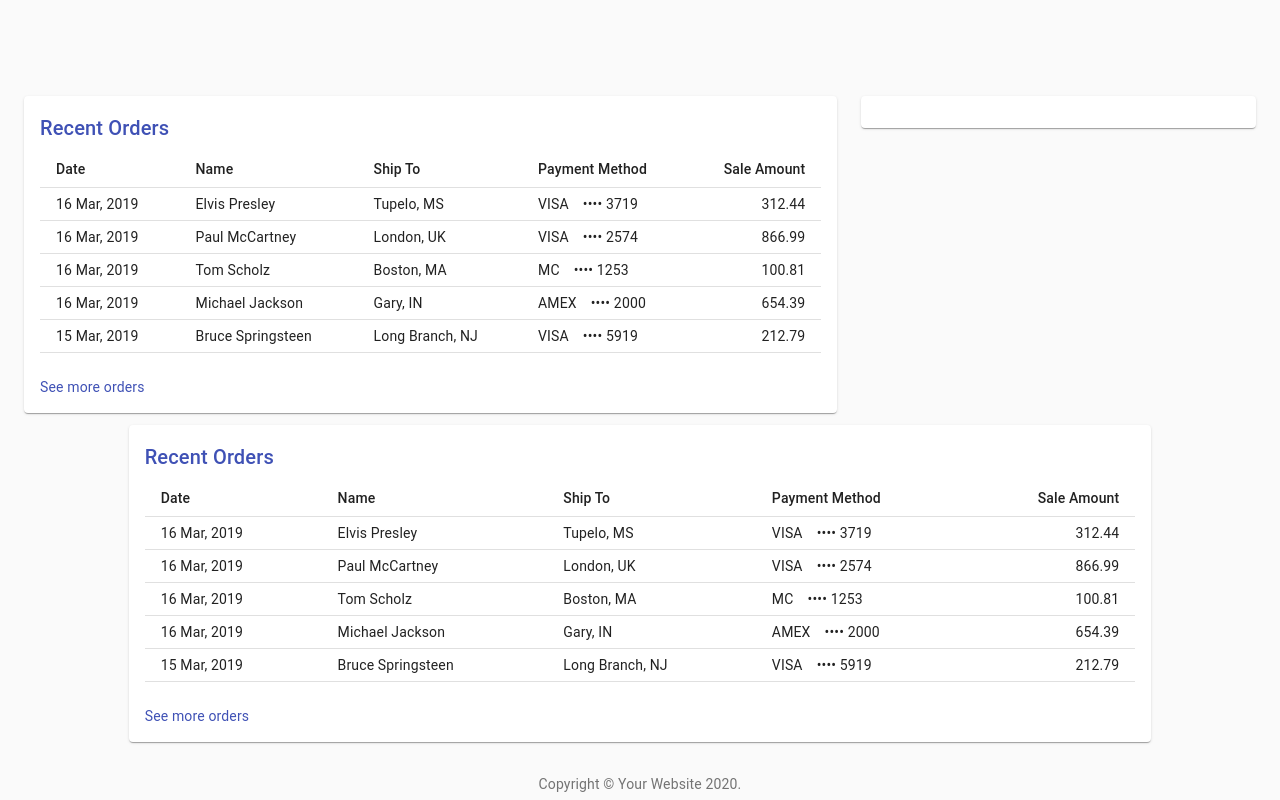
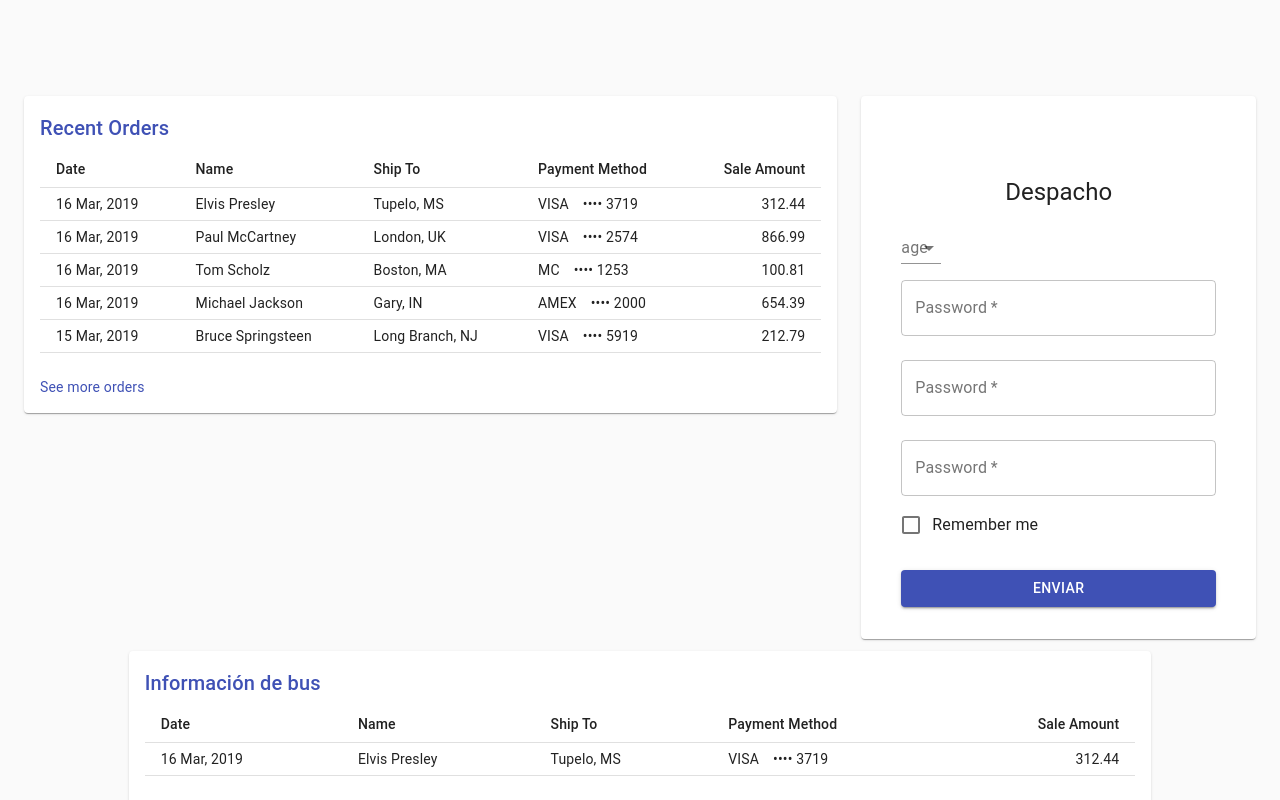
Before and after one commit to P4UL92/MonitoreoDashboard, a React (Create React App) app: page /monitor in a window 1280 px wide. Built offline with nearby package versions, Linux system fonts and the light colour scheme.

Commit message:
third commit

```diff
--- /dev/null
+++ b/src/Components/Dispatch.js
@@ -0,0 +1,111 @@
+import React from "react";
+import Button from "@material-ui/core/Button";
+import CssBaseline from "@material-ui/core/CssBaseline";
+import TextField from "@material-ui/core/TextField";
+import FormControlLabel from "@material-ui/core/FormControlLabel";
+import Checkbox from "@material-ui/core/Checkbox";
+import Typography from "@material-ui/core/Typography";
+import Container from "@material-ui/core/Container";
+import FormControl from "@material-ui/core/FormControl";
+import InputLabel from "@material-ui/core/InputLabel";
+import MenuItem from "@material-ui/core/MenuItem";
+import Select from "@material-ui/core/Select";
+import { makeStyles } from "@material-ui/core/styles";
+
+const useStyles = makeStyles((theme) => ({
+  paper: {
+    marginTop: theme.spacing(8),
+    display: "flex",
+    flexDirection: "column",
+    alignItems: "center"
+  },
+  form: {
+    width: "100%", // Fix IE 11 issue.
+    marginTop: theme.spacing(1)
+  },
+  submit: {
+    margin: theme.spacing(3, 0, 2)
+  }
+}));
+
+export default function Dsipatch() {
+  const classes = useStyles();
+
+  return (
+    <Container component="main" maxWidth="xs">
+      <CssBaseline />
+      <div className={classes.paper}>
+        <Typography component="h1" variant="h5">
+          Despacho
+        </Typography>
+        <form className={classes.form} noValidate>
+          <FormControl>
+            <InputLabel htmlFor="age-simple">age</InputLabel>
+            <Select value="">
+              <TextField
+                variant="outlined"
+                margin="normal"
+                required
+                fullWidth
+                name=""
+                label="Selecciona"
+                id="password"
+                autoComplete="current-password"
+              />
+              <MenuItem value={10}>Ten</MenuItem>
+              <MenuItem value={20}>Twenty</MenuItem>
+              <MenuItem value={30}>Thirty</MenuItem>
+            </Select>
+          </FormControl>
+
+          <TextField
+            variant="outlined"
+            margin="normal"
+            required
+            fullWidth
+            name="password"
+            label="Password"
+            type="password"
+            id="password"
+            autoComplete="current-password"
+          />
+          <TextField
+            variant="outlined"
+            margin="normal"
+            required
+            fullWidth
+            name="password"
+            label="Password"
+            type="password"
+            id="password"
+            autoComplete="current-password"
+          />
+          <TextField
+            variant="outlined"
+            margin="normal"
+            required
+            fullWidth
+            name="password"
+            label="Password"
+            type="password"
+            id="password"
+            autoComplete="current-password"
+          />
+          <FormControlLabel
+            control={<Checkbox value="remember" color="primary" />}
+            label="Remember me"
+          />
+          <Button
+            type="submit"
+            fullWidth
+            variant="contained"
+            color="primary"
+            className={classes.submit}
+          >
+            Enviar
+          </Button>
+        </form>
+      </div>
+    </Container>
+  );
+}
--- /dev/null
+++ b/src/Components/Info.js
@@ -0,0 +1,71 @@
+import React from "react";
+import Link from "@material-ui/core/Link";
+import { makeStyles } from "@material-ui/core/styles";
+import Table from "@material-ui/core/Table";
+import TableBody from "@material-ui/core/TableBody";
+import TableCell from "@material-ui/core/TableCell";
+import TableHead from "@material-ui/core/TableHead";
+import TableRow from "@material-ui/core/TableRow";
+import Title from "./Title";
+
+// Generate Order Data
+function createData(id, date, name, shipTo, paymentMethod, amount) {
+  return { id, date, name, shipTo, paymentMethod, amount };
+}
+
+const rows = [
+  createData(
+    0,
+    "16 Mar, 2019",
+    "Elvis Presley",
+    "Tupelo, MS",
+    "VISA ⠀•••• 3719",
+    312.44
+  )
+];
+
+function preventDefault(event) {
+  event.preventDefault();
+}
+
+const useStyles = makeStyles((theme) => ({
+  seeMore: {
+    marginTop: theme.spacing(3)
+  }
+}));
+
+export default function ListedBuses() {
+  const classes = useStyles();
+  return (
+    <React.Fragment>
+      <Title>Información de bus</Title>
+      <Table size="small">
+        <TableHead>
+          <TableRow>
+            <TableCell>Date</TableCell>
+            <TableCell>Name</TableCell>
+            <TableCell>Ship To</TableCell>
+            <TableCell>Payment Method</TableCell>
+            <TableCell align="right">Sale Amount</TableCell>
+          </TableRow>
+        </TableHead>
+        <TableBody>
+          {rows.map((row) => (
+            <TableRow key={row.id}>
+              <TableCell>{row.date}</TableCell>
+              <TableCell>{row.name}</TableCell>
+              <TableCell>{row.shipTo}</TableCell>
+              <TableCell>{row.paymentMethod}</TableCell>
+              <TableCell align="right">{row.amount}</TableCell>
+            </TableRow>
+          ))}
+        </TableBody>
+      </Table>
+      <div className={classes.seeMore}>
+        <Link color="primary" href="#" onClick={preventDefault}>
+          See more orders
+        </Link>
+      </div>
+    </React.Fragment>
+  );
+}
--- a/src/Monitor.js
+++ b/src/Monitor.js
@@ -8,6 +8,8 @@ import Grid from "@material-ui/core/Grid";
 import Paper from "@material-ui/core/Paper";
 import Link from "@material-ui/core/Link";
 import ListedBuses from "./Components/ListedBuses";
+import Info from "./Components/Info";
+import Dispatch from "./Components/Dispatch";
 
 function Copyright() {
   return (
@@ -62,14 +64,16 @@ export default function Monitor() {
               </Paper>
             </Grid>
             <Grid item xs={4}>
-              <Paper className={classes.paper}></Paper>
+              <Paper className={classes.paper}>
+                <Dispatch />
+              </Paper>
             </Grid>
           </Grid>
           <Grid container spacing={3} justify="center">
             {/* Bus info */}
             <Grid item xs={10}>
               <Paper className={classes.paper}>
-                <ListedBuses />
+                <Info />
               </Paper>
             </Grid>
           </Grid>
```
